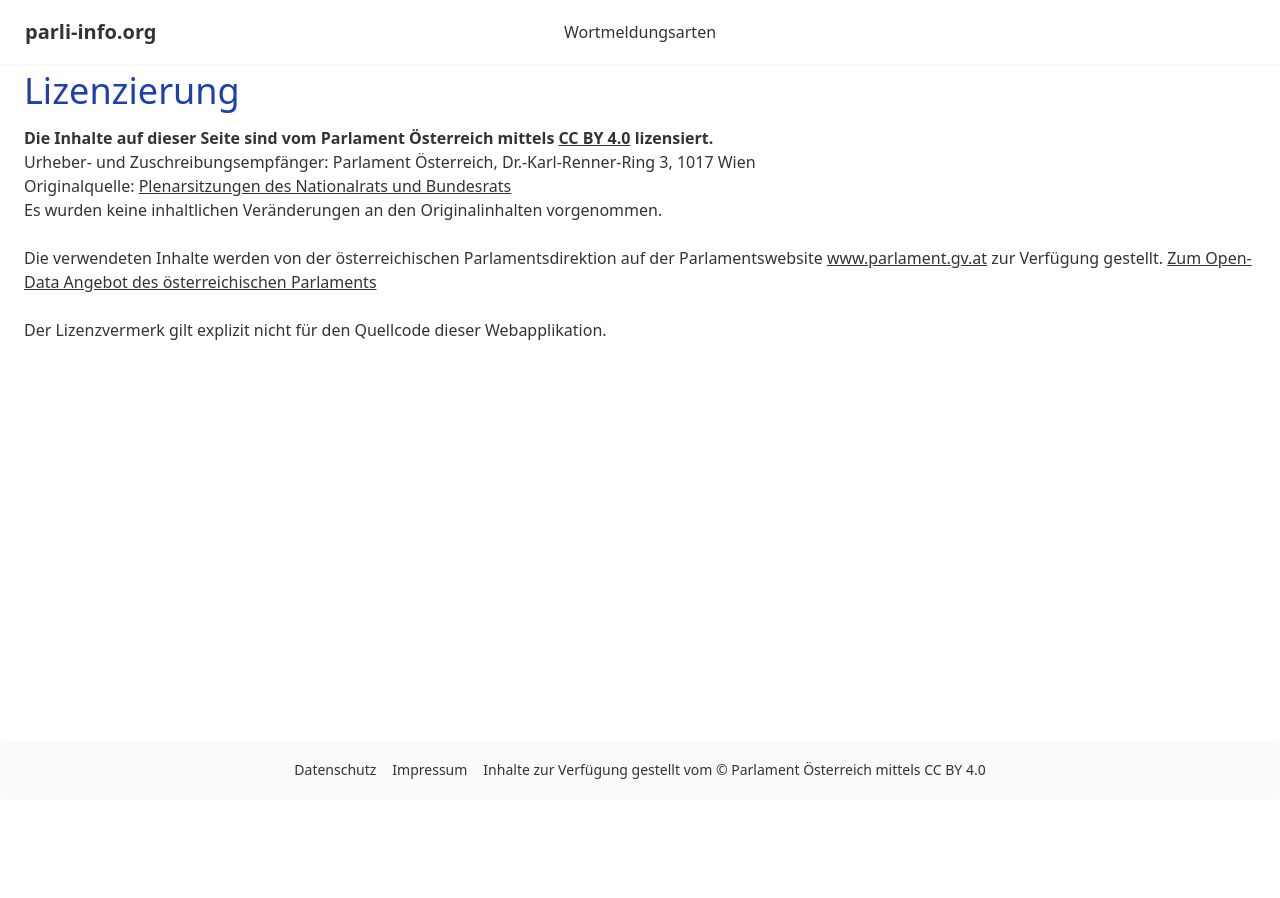
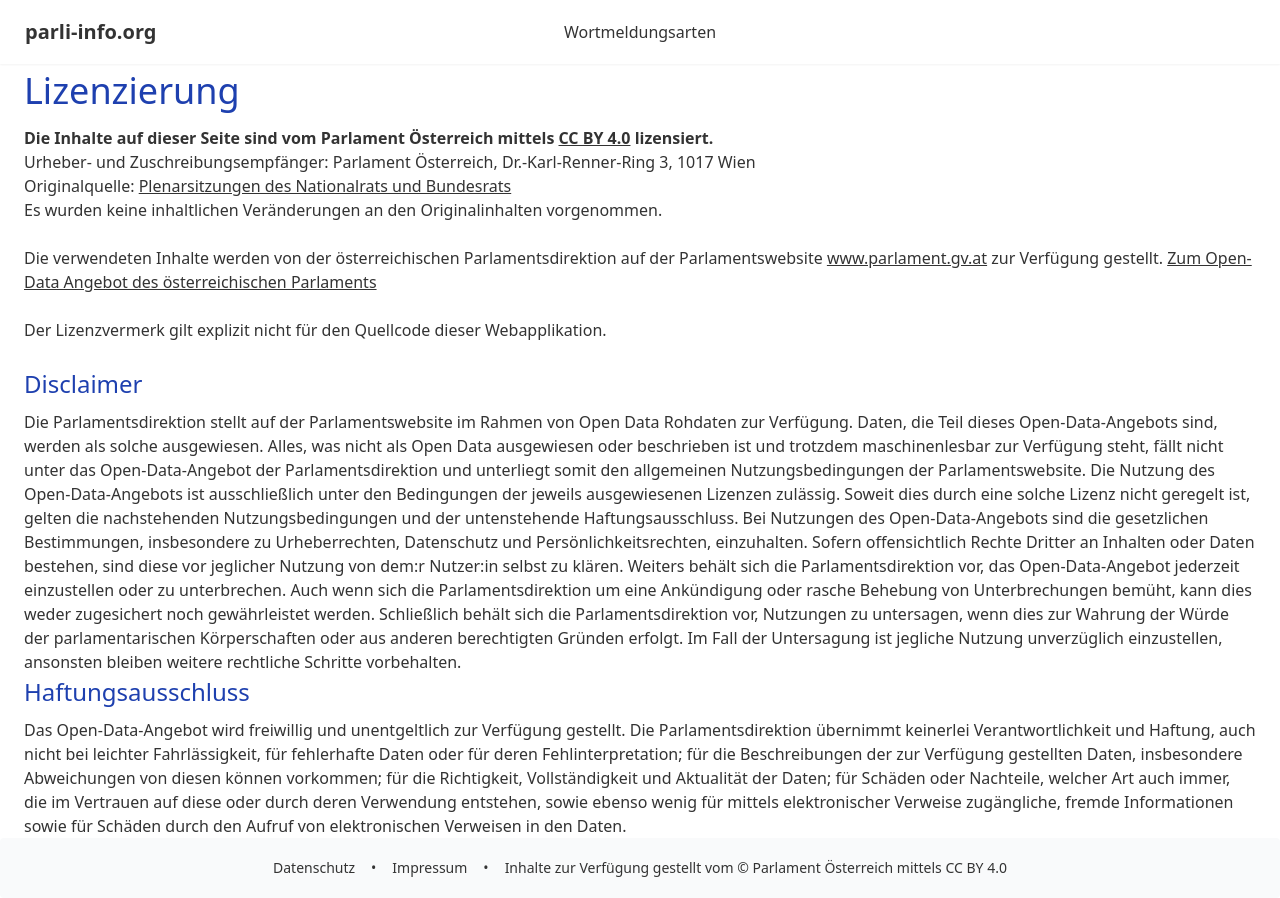
Before and after one commit to BernhardAuer/austrian-parliament-data-processing, a SvelteKit app in the folder frontend/: page /license in a window 1280 px wide. Before the commit the page ends 800 px from the top, so only its background shows below. Built offline with nearby package versions, Linux system fonts and the light colour scheme.

Commit message:
update footer and licensing

```diff
--- a/frontend/src/routes/footer.svelte
+++ b/frontend/src/routes/footer.svelte
@@ -1,7 +1,7 @@
 <footer class="footer footer-center p-5 bg-base-200 text-base-content rounded">
 	<div class="grid grid-flow-col gap-4">
-	  <a class="link link-hover" href="/dataPrivacy">Datenschutz</a>
-	  <a class="link link-hover" href="/imprint">Impressum</a>
+	  <a class="link link-hover" href="/dataPrivacy">Datenschutz</a> •
+	  <a class="link link-hover" href="/imprint">Impressum</a> •
 	  <a class="link link-hover" href="/license">
         Inhalte zur Verfügung gestellt vom © Parlament Österreich mittels CC BY 4.0</a>
 	</div>
--- a/frontend/src/routes/license/+page.svelte
+++ b/frontend/src/routes/license/+page.svelte
@@ -9,10 +9,33 @@
     <br>
     Es wurden keine inhaltlichen Veränderungen an den Originalinhalten vorgenommen.
     <br>  <br>
+
     <p>
         Die verwendeten Inhalte werden von der österreichischen Parlamentsdirektion auf der Parlamentswebsite <a class="link" href="https://www.parlament.gv.at/">www.parlament.gv.at</a>
         zur Verfügung gestellt.  <a class="link" href="https://www.parlament.gv.at/recherchieren/open-data/daten-und-lizenz/index.html">Zum Open-Data Angebot des österreichischen Parlaments</a>
     </p> <br>
 
-    Der Lizenzvermerk gilt explizit nicht für den Quellcode dieser Webapplikation.
+    Der Lizenzvermerk gilt explizit nicht für den Quellcode dieser Webapplikation.<br> <br>
+
+    <h2 class="text-2xl font-normal leading-normal mt-0 mb-2 text-blue-800 break-words">Disclaimer</h2>
+    Die Parlamentsdirektion stellt auf der Parlamentswebsite im Rahmen von Open Data Rohdaten zur Verfügung. Daten, die Teil dieses Open-Data-Angebots sind, werden als solche ausgewiesen. Alles, was nicht als Open Data ausgewiesen oder beschrieben ist und trotzdem maschinenlesbar zur Verfügung steht, fällt nicht unter das Open-Data-Angebot der Parlamentsdirektion und unterliegt somit den allgemeinen Nutzungsbedingungen der Parlamentswebsite.
+
+    Die Nutzung des Open-Data-Angebots ist ausschließlich unter den Bedingungen der jeweils ausgewiesenen Lizenzen zulässig. Soweit dies durch eine solche Lizenz nicht geregelt ist, gelten die nachstehenden Nutzungsbedingungen und der untenstehende Haftungsausschluss.
+
+    Bei Nutzungen des Open-Data-Angebots sind die gesetzlichen Bestimmungen, insbesondere zu Urheberrechten, Datenschutz und Persönlichkeitsrechten, einzuhalten. Sofern offensichtlich Rechte Dritter an Inhalten oder Daten bestehen, sind diese vor jeglicher Nutzung von dem:r Nutzer:in selbst zu klären.
+
+    Weiters behält sich die Parlamentsdirektion vor, das Open-Data-Angebot jederzeit einzustellen oder zu unterbrechen. Auch wenn sich die Parlamentsdirektion um eine Ankündigung oder rasche Behebung von Unterbrechungen bemüht, kann dies weder zugesichert noch gewährleistet werden.
+
+    Schließlich behält sich die Parlamentsdirektion vor, Nutzungen zu untersagen, wenn dies zur Wahrung der Würde der parlamentarischen Körperschaften oder aus anderen berechtigten Gründen erfolgt. Im Fall der Untersagung ist jegliche Nutzung unverzüglich einzustellen, ansonsten bleiben weitere rechtliche Schritte vorbehalten.
+
+    <h2 class="text-2xl font-normal leading-normal mt-0 mb-2 text-blue-800 break-words">Haftungsausschluss</h2>
+    Das Open-Data-Angebot wird freiwillig und unentgeltlich zur Verfügung gestellt.
+    Die Parlamentsdirektion übernimmt keinerlei Verantwortlichkeit und Haftung, auch nicht bei leichter Fahrlässigkeit,
+
+    für fehlerhafte Daten oder für deren Fehlinterpretation;
+    für die Beschreibungen der zur Verfügung gestellten Daten, insbesondere Abweichungen von diesen können vorkommen;
+    für die Richtigkeit, Vollständigkeit und Aktualität der Daten;
+    für Schäden oder Nachteile, welcher Art auch immer, die im Vertrauen auf diese oder durch deren Verwendung entstehen, sowie ebenso wenig
+    für mittels elektronischer Verweise zugängliche, fremde Informationen sowie für Schäden durch den Aufruf von elektronischen Verweisen in den Daten.
+
 </div>
```
